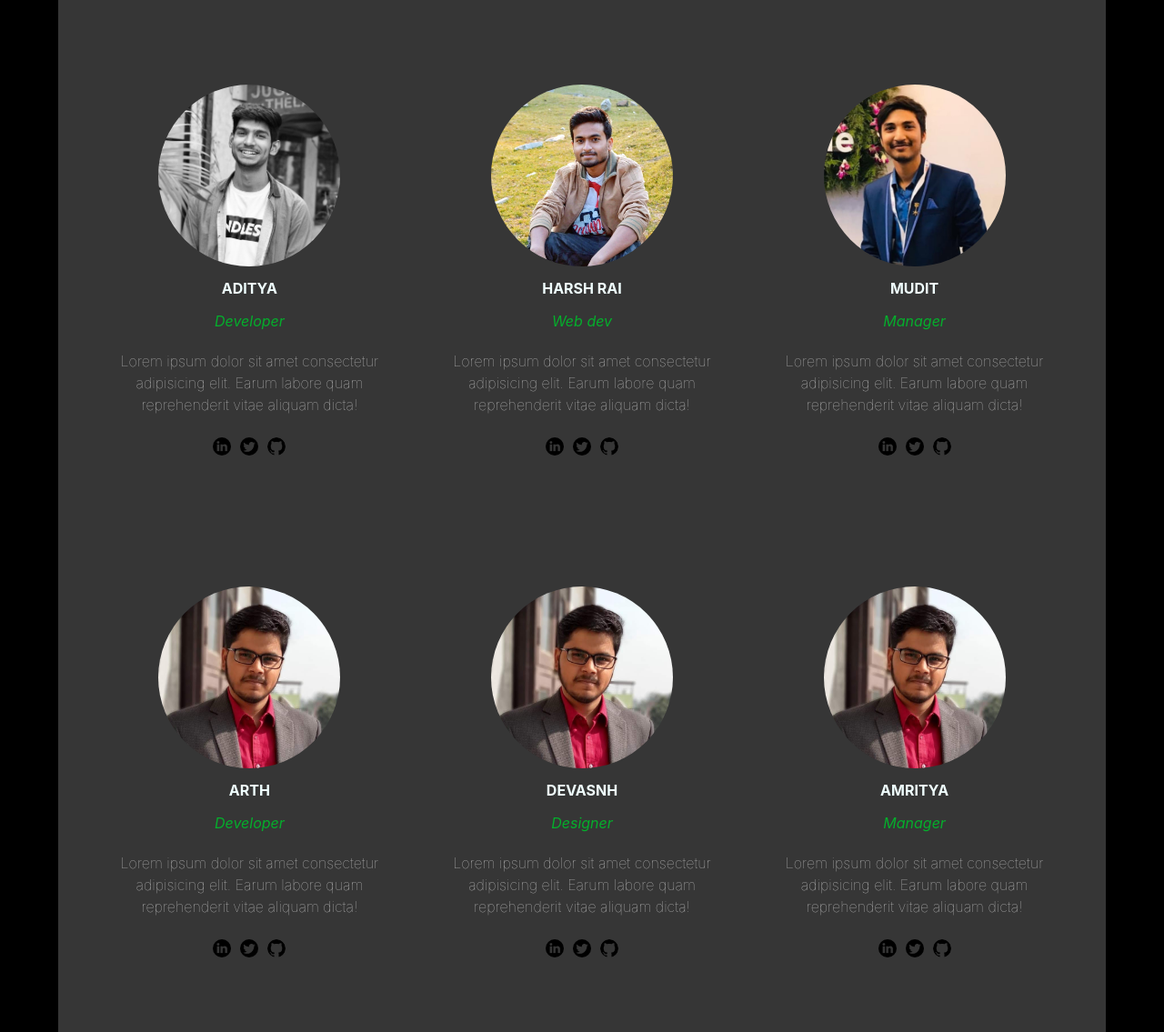
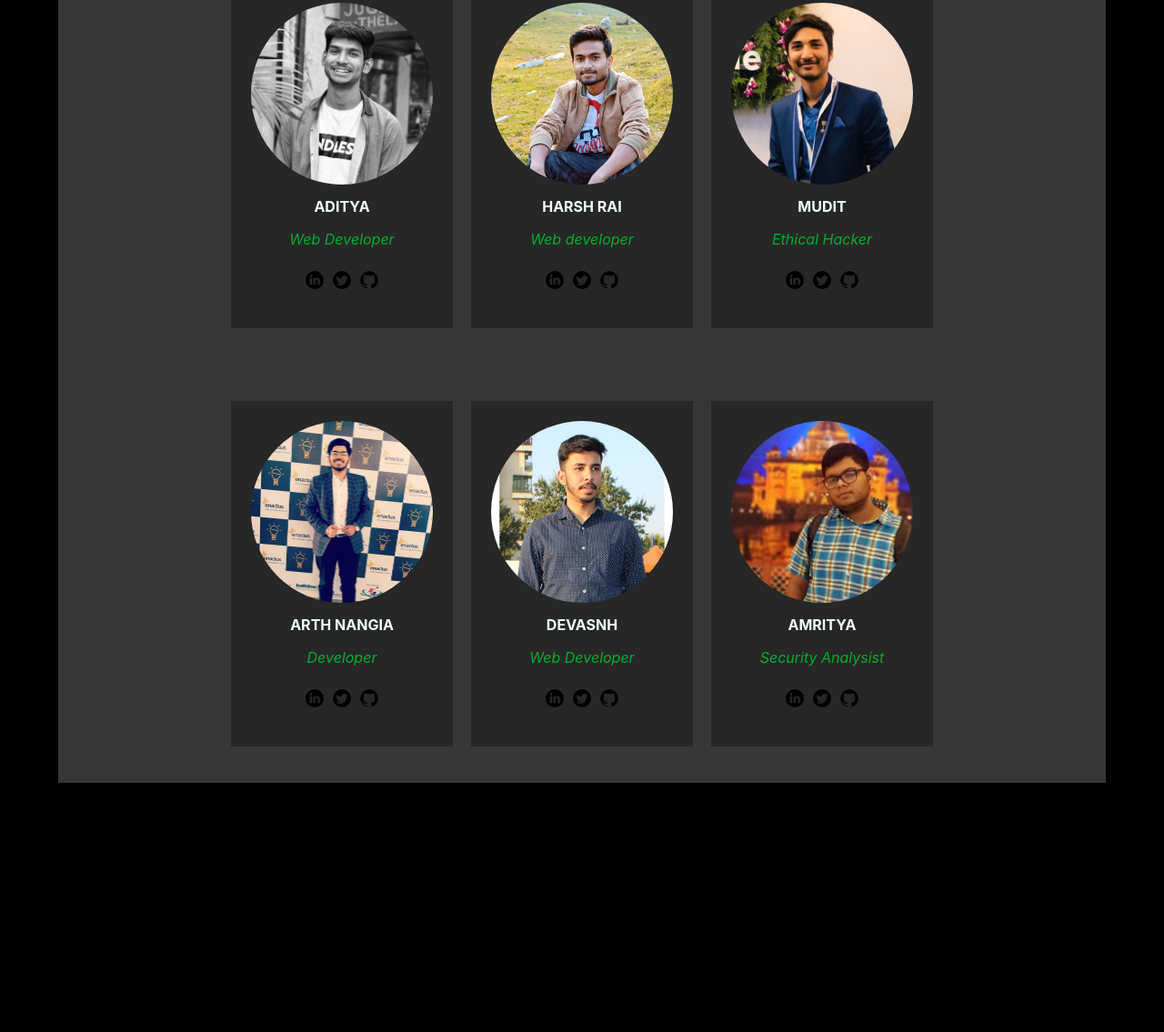
Before and after one commit to harshrai12/cshub-blog, a Gatsby site: page / in a window 1280 px wide. Shown: the part 1605-2740 px from the top of the page at 91% size. After the commit the page ends 2466 px from the top, so only its background shows below. Built offline with nearby package versions, Linux system fonts and the light colour scheme; Gatsby itself is replaced by a stand-in of ours.

```diff
--- a/src/components/teammember.js
+++ b/src/components/teammember.js
@@ -5,6 +5,9 @@
 import harsh from "../images/DSC_0477-01-01-01.jpeg"
 import mudit from "../images/mudit.jpeg"
 import linkedin from "../images/linkedin (1).png"
+import arth from "../images/Arth.jpeg"
+import Devasnh from "../images/devansh.jpeg"
+import amritya from "../images/amritya.jpeg"
 import twotter from "../images/twitter.png"
 import github from "../images/github.png"
 
@@ -26,9 +29,7 @@
        <img src={abhisar} alt=""/>
        <div className="name">Abhisar Pandey</div>
        <div className="desig">Founder</div>
-       <div className="about">Lorem ipsum dolor sit amet consectetur
-            adipisicing elit. Earum labore quam reprehenderit
-           vitae aliquam dicta! </div>
+       <div className="about"> </div>
 
        <div className="social-links">
            <a href="#"> <img src={linkedin} alt="" className="icon" /></a>
@@ -42,10 +43,8 @@
        <div class="teams">
            <img src={adi} alt=""/>
            <div className="name">Aditya</div>
-           <div className="desig">Developer</div>
-           <div className="about">Lorem ipsum dolor sit amet consectetur
-                adipisicing elit. Earum labore quam reprehenderit
-               vitae aliquam dicta! </div>
+           <div className="desig"> Web Developer</div>
+           <div className="about"> </div>
 
            <div className="social-links">
                <a href="#"> <img src={linkedin} alt="" className="icon" /></a>
@@ -58,10 +57,8 @@
        <div class="teams">
            <img src={harsh} alt=""/>
            <div className="name">Harsh Rai</div>
-           <div className="desig">Web dev</div>
-         <div className="about">Lorem ipsum dolor sit amet consectetur
-                adipisicing elit. Earum labore quam reprehenderit
-               vitae aliquam dicta! </div>
+           <div className="desig">Web developer</div>
+         <div className="about"></div>
 
                <div className="social-links">
                <a href="#"> <img src={linkedin} alt="" className="icon" /></a>
@@ -74,10 +71,8 @@
        <div className="teams">
            <img src={mudit} alt=""/>
            <div className="name">Mudit</div>
-           <div className="desig">Manager</div>
-           <div className="about">Lorem ipsum dolor sit amet consectetur
-                adipisicing elit. Earum labore quam reprehenderit
-               vitae aliquam dicta! </div>
+           <div className="desig">Ethical Hacker</div>
+           <div className="about"></div>
 
                <div className="social-links">
                <a href="#"> <img src={linkedin} alt="" className="icon" /></a>
@@ -89,12 +84,10 @@
    </div>
    <div className="sub-container">
        <div class="teams">
-           <img src={abhisar} alt=""/>
-           <div className="name">Arth</div>
+           <img src={arth} alt=""/>
+           <div className="name">Arth Nangia</div>
            <div className="desig">Developer</div>
-           <div className="about">Lorem ipsum dolor sit amet consectetur
-                adipisicing elit. Earum labore quam reprehenderit
-               vitae aliquam dicta! </div>
+           <div className="about"> </div>
 
            <div className="social-links">
                <a href="#"> <img src={linkedin} alt="" className="icon" /></a>
@@ -105,12 +98,10 @@
        </div>
 
        <div class="teams">
-           <img src={abhisar} alt=""/>
+           <img src={Devasnh} alt=""/>
            <div className="name">Devasnh</div>
-           <div className="desig">Designer</div>
-         <div className="about">Lorem ipsum dolor sit amet consectetur
-                adipisicing elit. Earum labore quam reprehenderit
-               vitae aliquam dicta! </div>
+           <div className="desig">Web Developer</div>
+         <div className="about"></div>
 
                <div className="social-links">
                <a href="#"> <img src={linkedin} alt="" className="icon" /></a>
@@ -121,12 +112,10 @@
        </div>
 
        <div className="teams">
-           <img src={abhisar} alt=""/>
+           <img src={amritya} alt=""/>
            <div className="name">Amritya</div>
-           <div className="desig">Manager</div>
-           <div className="about">Lorem ipsum dolor sit amet consectetur
-                adipisicing elit. Earum labore quam reprehenderit
-               vitae aliquam dicta! </div>
+           <div className="desig">Security Analysist</div>
+           <div className="about"> </div>
 
                <div className="social-links">
                <a href="#"> <img src={linkedin} alt="" className="icon" /></a>
--- a/src/pages/index.js
+++ b/src/pages/index.js
@@ -2,6 +2,7 @@
 import Layout from "../components/layout"
 import SEO from "../components/seo"
 import Header from "../components/header"
+import discord from"../images/kisspng-discord-computer-icons-logo-online-chat-discord-5b2291673db518.4803332115289921032528.png"
 
 import logo from "../images/CSCODERSHUB3.png"
 import BackgroundImage from "gatsby-background-image"
@@ -22,7 +23,7 @@
     <div className="text">
       <p>Community of coders and hackers</p>
       <a href= "https://discord.com/invite/K5K9Yaz" className="button1">
-        Connect to Discord
+      <img src={discord} className="dlogo"/>Connect to Discord
       </a>
     </div>
 
--- a/src/pages/teams.js
+++ b/src/pages/teams.js
@@ -2,11 +2,12 @@
 
 import Layout from "../components/layout"
 import SEO from "../components/seo"
+import Team from "../components/teammember"
 
 const TeamsPage = () => (
   <Layout>
     <SEO title="Teamspage" />
-    <h1>Teams</h1>
+    <Team/>
   </Layout>
 )
 
--- a/src/styles/_base.scss
+++ b/src/styles/_base.scss
@@ -85,6 +85,11 @@
   height: 800px;
   z-index: -10;
   opacity: 0%;
+}
+
+.dlogo{
+  width: 30px;
+
 }
 
 .text {
@@ -184,4 +189,10 @@
     background-size: cover;
 
   }
+  .dlogo{
+    width: 30px;
+    margin-left: -11%;
+    margin-top: -3%;
+  }
+
 }
--- a/src/styles/team.scss
+++ b/src/styles/team.scss
@@ -35,10 +35,11 @@
  cursor: pointer;
  transition: 0.4s;
  box-sizing: border-box;
+ background-color: rgb(39, 39, 39);
 }
 
 .teams:hover {
- background: rgb(39, 39, 39);
+ background: rgb(68, 67, 67);
  border-radius: 12px;
 }
 
```
Also changed, not shown: src/images/Arth.jpeg (added), src/images/amritya.jpeg (added), src/images/devansh.jpeg (added), src/images/kisspng-discord-computer-icons-logo-online-chat-discord-5b2291673db518.4803332115289921032528.png (added).
